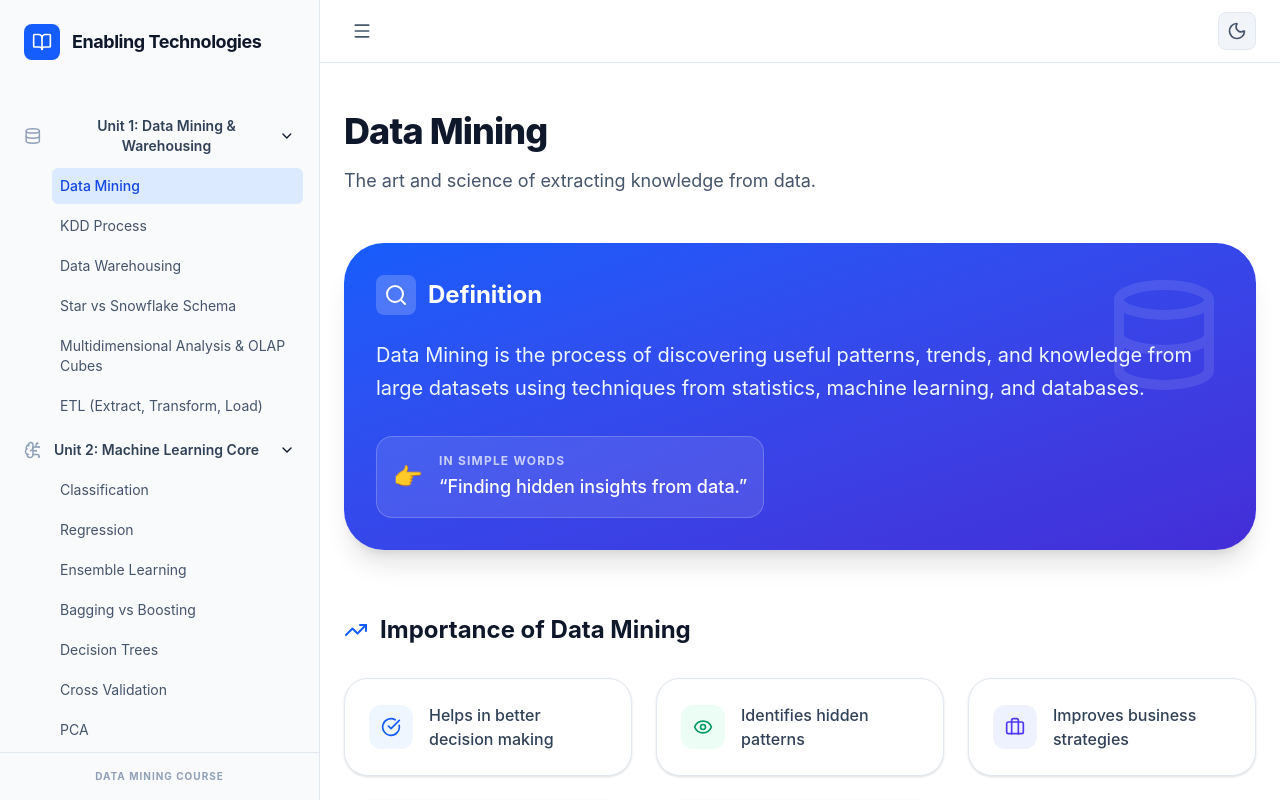
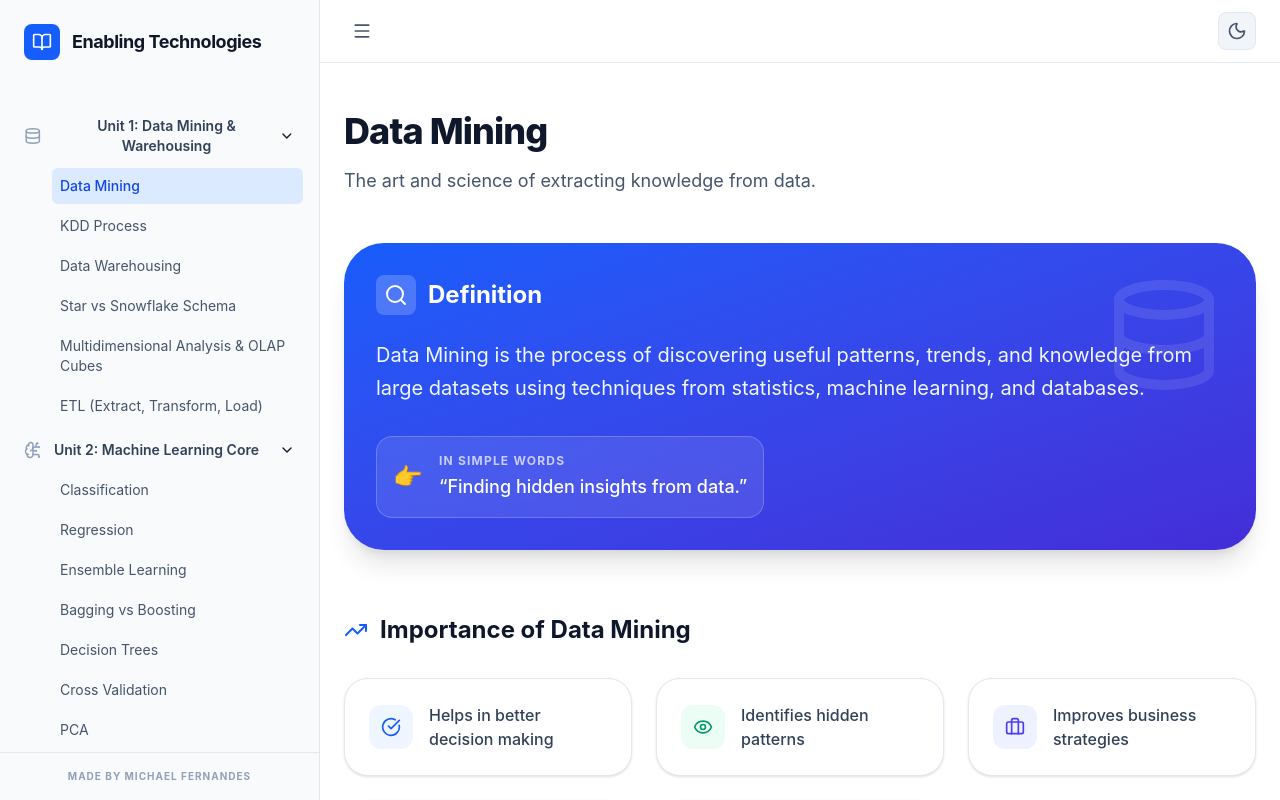
Before and after one commit to MichaelF102/etone, a React (Vite) app: page / in a window 1280 px wide. Shown: the top 800 px of the page. Built offline with nearby package versions, Linux system fonts and the light colour scheme.

Commit message:
Update sidebar unit title and footer text

```diff
--- a/src/components/Sidebar.tsx
+++ b/src/components/Sidebar.tsx
@@ -24,7 +24,7 @@ export const Sidebar: React.FC = () => {
     { id: 1, title: 'Unit 1: Data Mining & Warehousing', icon: Database },
     { id: 2, title: 'Unit 2: Machine Learning Core', icon: BrainCircuit },
     { id: 3, title: 'Unit 3: Clustering & Rules', icon: Network },
-    { id: 4, title: 'Unit 4: Numericals', icon: Calculator },
+    { id: 4, title: 'Numericals', icon: Calculator },
   ];
 
   const toggleUnit = (unitId: number) => {
@@ -118,7 +118,7 @@ export const Sidebar: React.FC = () => {
 
         <div className="p-4 border-t border-slate-200 dark:border-slate-800">
           <p className="text-[10px] text-center text-slate-400 uppercase tracking-widest font-bold">
-            Data Mining Course
+            Made By Michael Fernandes
           </p>
         </div>
       </motion.aside>
```
